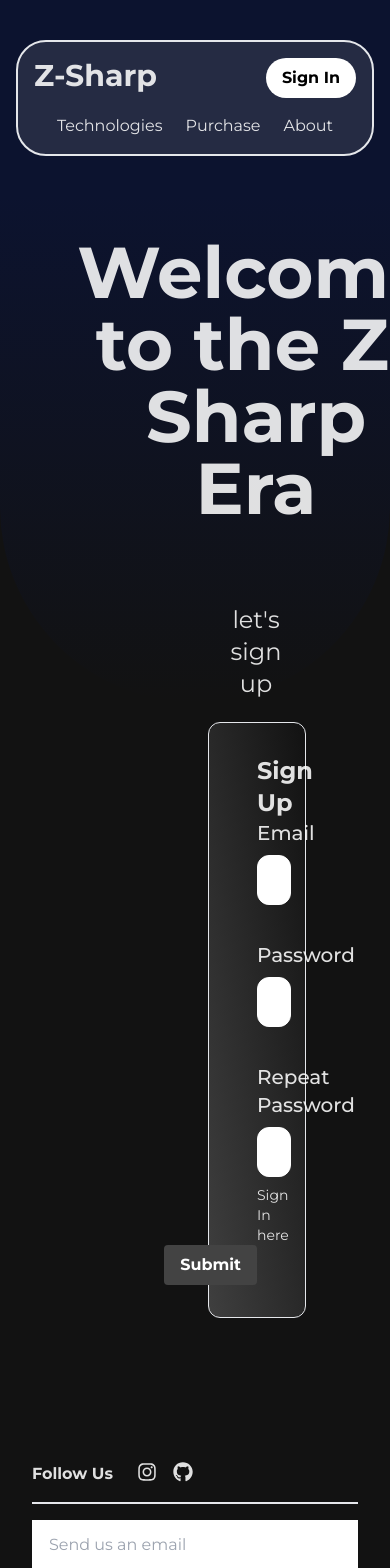
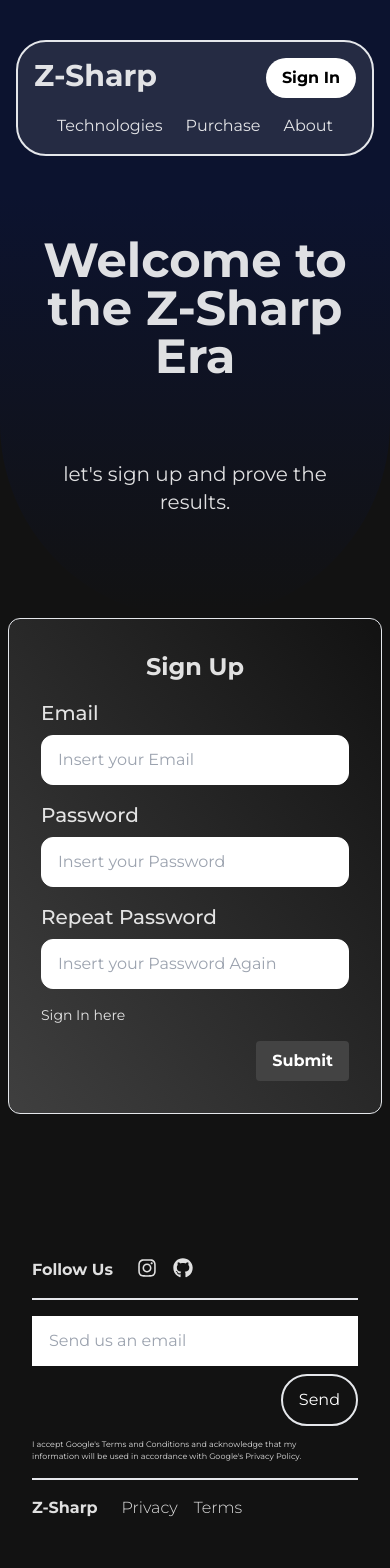
Before and after one commit to RayyanFv/pweb-fp, a React (Vite) app: page /signup in a window 390 px wide. Shown: the top 1568 px of the page. Built offline with nearby package versions, Linux system fonts and the light colour scheme; no server answers.

Commit message:
responsive signin signup page

```diff
--- a/src/app/signin/Main.jsx
+++ b/src/app/signin/Main.jsx
@@ -3,6 +3,7 @@ import { GoogleAuthProvider, createUserWithEmailAndPassword, signInWithEmailAndP
 import { getFirestore, onSnapshot, collection, addDoc, orderBy, query, serverTimestamp } from 'firebase/firestore';
 import { auth, app } from '../../../firebase';
 import { useNavigate } from 'react-router';
+import { Desktop, Mobile } from '../../utils/MediaQuery';
 
 const db = getFirestore(app);
 
@@ -102,6 +103,7 @@ function Signin() {
 
   return (
     <>
+      <Desktop>
         <div className='relative h-[60vh] overflow-hidden'>
           <div className='w-full h-full bg-gradient-to-b from-[#0C132F] via-0B0C10 to-transparent rounded-b-full absolute'>
             <div className='flex text-7xl font-bold justify-center text-center px-64 py-10'>Welcome to the Z-Sharp Era</div>
@@ -111,7 +113,6 @@ function Signin() {
         <div className="tech flex border bg-gradient-to-tr from-[#d8d8d83a] flex-col h-auto w-auto mx-52 my-5 mb-36 py-8 px-12 rounded-xl">
           {user && (
             <div className="chat-container">
-
               {successMessage && <div className="text-green-500">{successMessage}</div>}
               {googleSuccessMessage && <div className="text-green-500">{googleSuccessMessage}</div>}
             </div>
@@ -122,7 +123,7 @@ function Signin() {
           <div className="flex flex-col gap-2">
             <div className="text-xl font-medium my-auto">Email</div>
             <input
-            className="border border-white py-3 px-4 w-full mb-2 rounded-xl text-black"
+              className="border border-white py-3 px-4 w-full mb-2 rounded-xl"
               placeholder="Insert your Email"
               name="email"
               type="text"
@@ -134,7 +135,7 @@ function Signin() {
           <div className="flex flex-col gap-2 my-7">
             <div className="text-xl font-medium my-auto">Password</div>
             <input
-            className="border border-white py-3 px-4 w-full mb-2 rounded-xl text-black"
+              className="border border-white py-3 px-4 w-full mb-2 rounded-xl"
               placeholder="Insert your Password"
               name="password"
               type="password"
@@ -164,6 +165,71 @@ function Signin() {
             </div>
           </div>
         </div>
+      </Desktop>
+      <Mobile>
+        <div className='relative h-[60vh] overflow-hidden'>
+          <div className='w-full h-full bg-gradient-to-b from-[#0C132F] via-0B0C10 to-transparent rounded-b-full flex justify-evenly items-center text-center flex-col gap-8'>
+            <div className='flex text-6xl font-bold'>Welcome to the Z-Sharp Era</div>
+            <div className='flex text-xl font-normal'>let's sign in and prove the results.</div>
+          </div>
+        </div>
+        <div className="tech flex border bg-gradient-to-tr from-[#d8d8d83a] flex-col h-auto w-auto mx-2 my-5 mb-36 py-8 px-8 rounded-xl">
+          {user && (
+            <div className="chat-container">
+              {successMessage && <div className="text-green-500">{successMessage}</div>}
+              {googleSuccessMessage && <div className="text-green-500">{googleSuccessMessage}</div>}
+            </div>
+          )}
+          <div className="text-2xl font-bold mx-auto">
+            {isRegistering ? 'Register' : 'Sign In'}
+          </div>
+          <div className="flex flex-col gap-2">
+            <div className="text-xl font-medium my-auto">Email</div>
+            <input
+              className="border border-white py-3 px-4 w-full mb-2 rounded-xl"
+              placeholder="Insert your Email"
+              name="email"
+              type="text"
+              value={email}
+              onChange={(e) => setEmail(e.target.value)}
+              required
+            />
+          </div>
+          <div className="flex flex-col gap-2 mb-7 mt-4">
+            <div className="text-xl font-medium my-auto">Password</div>
+            <input
+              className="border border-white py-3 px-4 w-full mb-2 rounded-xl"
+              placeholder="Insert your Password"
+              name="password"
+              type="password"
+              value={password}
+              onChange={(e) => setPassword(e.target.value)}
+              required
+            />
+          </div>
+          {error && <div className="text-red-500">{error}</div>}
+          <a href="/signup" className="text-sm mb-2" htmlFor="signUpHere">
+            Sign Up here
+          </a>
+          <div className="flex flex-row">
+            <div className="flex gap-4">
+              <button
+                className="bg-second hover:bg-navbar text-white font-bold py-2 px-4 rounded focus:outline-none focus:shadow-outline"
+                onClick={handleGoogleLogin}
+              >
+                Google Account
+              </button>
+              <button
+                className="bg-second hover:bg-navbar text-white font-bold py-2 px-4 rounded focus:outline-none focus:shadow-outline"
+                onClick={handleEmailAndPasswordAuth}
+              >
+                {isRegistering ? 'Register' : 'Sign In'}
+              </button>
+            </div>
+          </div>
+        </div>
+
+      </Mobile>
     </>
   );
 }
--- a/src/app/signup/Main.jsx
+++ b/src/app/signup/Main.jsx
@@ -2,6 +2,7 @@ import React, { useState } from 'react';
 import { createUserWithEmailAndPassword } from 'firebase/auth';
 import { auth, app } from '../../../firebase';
 import { useNavigate } from 'react-router';
+import { Desktop, Mobile } from '../../utils/MediaQuery';
 
 function Signup() {
   const [email, setEmail] = useState('');
@@ -40,6 +41,7 @@ function Signup() {
 
   return (
     <>
+      <Desktop>
         <div className='relative h-[60vh] overflow-hidden'>
           <div className='w-full h-full bg-gradient-to-b from-[#0C132F] via-0B0C10 to-transparent rounded-b-full absolute'>
             <div className='flex text-7xl font-bold justify-center text-center px-64 py-10'>Welcome to the Z-Sharp Era</div>
@@ -64,9 +66,9 @@ function Signup() {
           <div className='flex flex-col gap-2 my-7'>
             <div className='text-xl font-medium my-auto'>Password</div>
             <input
-            className="border border-white py-3 px-4 w-full mb-2 rounded-xl text-black"
               placeholder="Insert your Password"
               name="password"
+              className="border border-white py-3 px-4 w-full mb-2 rounded-xl text-black"
               type="password"
               value={password}
               onChange={(e) => setPassword(e.target.value)}
@@ -101,6 +103,70 @@ function Signup() {
             </button>
           </div>
         </div>
+      </Desktop>
+      <Mobile>
+        <div className='relative h-[50vh] overflow-hidden'>
+          <div className='w-full h-full bg-gradient-to-b from-[#0C132F] via-0B0C10 to-transparent rounded-b-full absolute'>
+            <div className='flex text-5xl font-bold justify-center text-center px-8 py-10'>Welcome to the Z-Sharp Era</div>
+            <div className='flex text-xl font-normal justify-center text-center px-8 py-10'>let's sign up and prove the results.</div>
+          </div>
+        </div>
+        <div className="tech flex border bg-gradient-to-tr from-[#d8d8d83a] flex-col h-auto w-auto mx-2 mb-36 py-8 px-8 rounded-xl gap-4">
+          <div className="text-2xl font-bold mx-auto">Sign Up</div>
+          <div className='flex flex-col gap-2'>
+            <div className='text-xl font-medium my-auto'>Email</div>
+            <input
+              className="border border-white py-3 px-4 w-full rounded-xl"
+              placeholder="Insert your Email"
+              name="email"
+              type="text"
+              value={email}
+              onChange={(e) => setEmail(e.target.value)}
+              required
+            />
+          </div>
+          <div className='flex flex-col gap-2'>
+            <div className='text-xl font-medium'>Password</div>
+            <input
+              className="border border-white py-3 px-4 w-full rounded-xl"
+              placeholder="Insert your Password"
+              name="password"
+              type="password"
+              value={password}
+              onChange={(e) => setPassword(e.target.value)}
+              required
+            />
+          </div>
+          <div className='flex flex-col gap-2'>
+            <div className='text-xl font-medium'>Repeat Password</div>
+            <input
+              className="border border-white py-3 px-4 w-full rounded-xl"
+              placeholder="Insert your Password Again"
+              name="repeatPassword"
+              type="password"
+              value={repeatPassword}
+              onChange={(e) => setRepeatPassword(e.target.value)}
+              required
+            />
+          </div>
+
+          {error && <div className="text-red-500">{error}</div>}
+          {successMessage && <div className="text-green-500">{successMessage}</div>}
+
+          <a href='/signin' className="text-sm" htmlFor="rememberMe">
+            Sign In here
+          </a>
+          <div className="flex items-end justify-end">
+            <button
+              className="bg-second hover:bg-navbar text-white font-bold py-2 px-4 rounded focus:outline-none focus:shadow-outline"
+              onClick={handleSignUp}
+            >
+              Submit
+            </button>
+          </div>
+        </div>
+
+      </Mobile>
     </>
   );
 }
```
Lines whose indentation alone changed are shown as unchanged.
